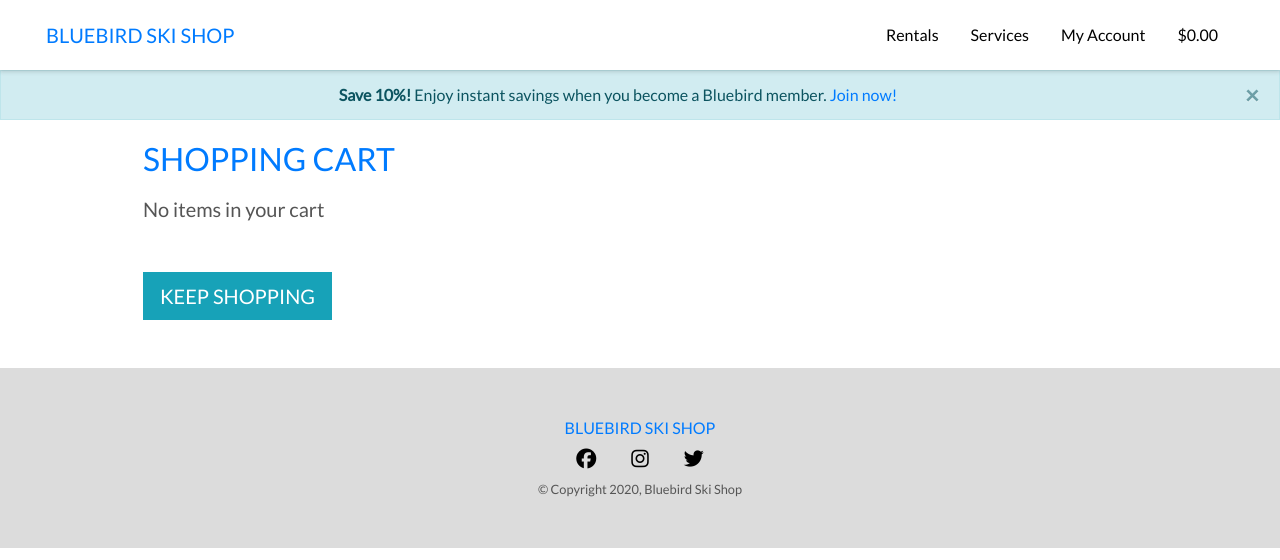
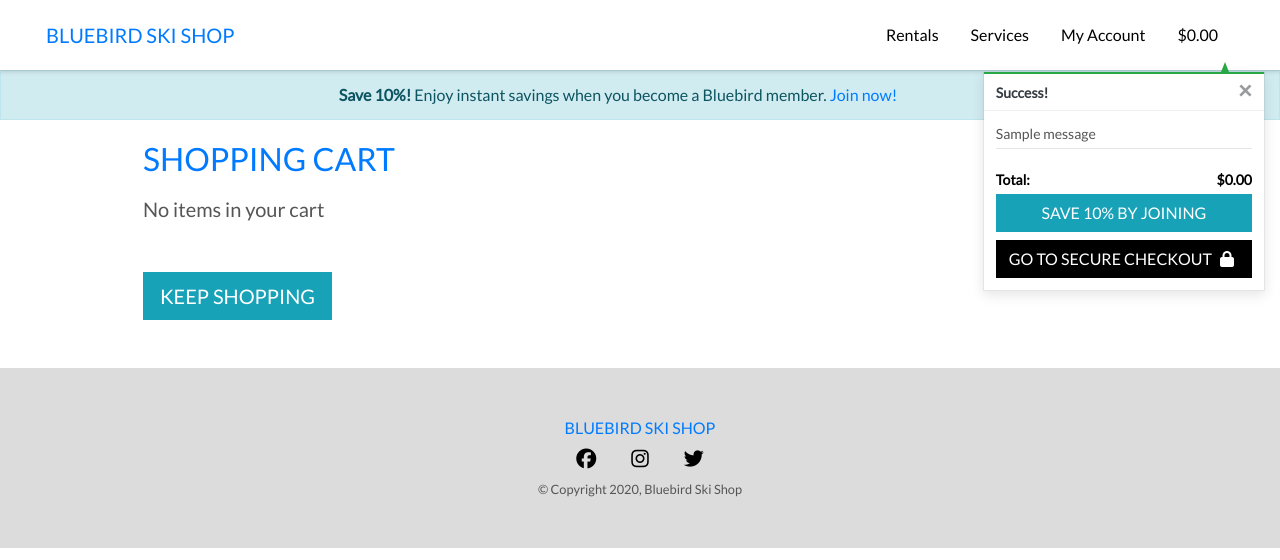
Before and after one commit to pmarre/bluebird_ski, a Django app: page /cart/ in a window 1280 px wide. Shown: the top 560 px of the page. Run offline with Django 3.2, Linux system fonts and the light colour scheme; tables that the repository leaves empty hold one stand-in row (values such as "Sample post"); one stand-in notice (Sample message) is shown; some libraries are stand-ins or nearby versions.

Commit message:
added toast functionality

```diff
--- a/bluebird_ski/settings.py
+++ b/bluebird_ski/settings.py
@@ -81,6 +81,8 @@
     },
 ]
 
+MESSAGE_STORAGE = 'django.contrib.messages.storage.session.SessionStorage'
+
 AUTHENTICATION_BACKENDS = [
     # Needed to login by username in Django admin, regardless of `allauth`
     'django.contrib.auth.backends.ModelBackend',
--- a/cart/templates/cart/cart.html
+++ b/cart/templates/cart/cart.html
@@ -1,4 +1,6 @@
-{% extends 'base.html' %} {% load static %} {% block page_header %} {% endblock %}
+{% extends 'base.html' %} {% load static %} {% load cart_tools %} {% block page_header %}
+<!--  -->
+{% endblock %}
 <!--  -->
 {% block content %}
 <div class="container cart-container">
@@ -91,7 +93,7 @@
               >
             </td>
             <td class="py-3">
-              <p class="my-0">${{item.service.price}}</p>
+              <p class="my-0">${{item.service.price | calc_subtotal:item.quantity }}</p>
             </td>
           </tr>
           {% endfor %}
@@ -99,7 +101,7 @@
             <td colspan="5" class="pt-5 text-right">
               <h6><strong>Cart Total: ${{ total|floatformat:2 }}</strong></h6>
               {% if request.user.is_authenticated %}
-              <h6>Membership discount: -${{ discount|floatformat:2 }}</h6>
+              <h6>Member discount: -${{ discount|floatformat:2 }}</h6>
               {% endif %}
               <h4 class="mt-4"><strong>Grand Total: ${{ grand_total|floatformat:2 }}</strong></h4>
             </td>
--- a/cart/views.py
+++ b/cart/views.py
@@ -1,4 +1,7 @@
-from django.shortcuts import render, redirect, reverse, HttpResponse
+from django.shortcuts import render, redirect, reverse, HttpResponse, get_object_or_404
+from django.contrib import messages
+from services.models import Service
+
 
 # Create your views here.
 
@@ -10,7 +13,7 @@
 
 def add_to_cart(request, item_id):
     """ Add a quantity of the specified service to the shopping cart """
-
+    service = get_object_or_404(Service, pk=item_id)
     quantity = int(request.POST.get('quantity'))
     redirect_url = request.POST.get('redirect_url')
     cart = request.session.get('cart', {})
@@ -26,16 +29,26 @@
             print(cart[item_id]['items_by_size'])
             if size in cart[item_id]['items_by_size'].keys():
                 cart[item_id]['items_by_size'][size] += quantity
+                messages.success(
+                    request, f'Successfully updated {service.name}, boot size {boot_size}, ski size {ski_size}cm quantity to {cart[item_id]["items_by_size"][size]}!')
             else:
                 cart[item_id]['items_by_size'][size] = quantity
+                messages.success(
+                    request, f'Successfully added {service.name}, boot size {boot_size}, ski size {ski_size}cm to cart!')
         else:
             cart[item_id] = {'items_by_size': {size: quantity}}
+            messages.success(
+                request, f'Successfully added {service.name}, boot size {boot_size}, ski size {ski_size}cm to cart!')
 
     else:
         if item_id in list(cart.keys()):
             cart[item_id] += quantity
+            messages.success(
+                request, f'Successfully updated {service.name} quantity to {cart[item_id]}!')
         else:
             cart[item_id] = quantity
+            messages.success(
+                request, f'Successfully added {service.name} to cart!')
 
     print(cart)
     request.session['cart'] = cart
@@ -46,6 +59,7 @@
 def adjust_cart(request, item_id):
     """ Adjust quantity of the specified service to the shopping cart """
 
+    service = get_object_or_404(Service, pk=item_id)
     quantity = int(request.POST.get('quantity'))
 
     size = None
@@ -57,16 +71,24 @@
     if size:
         if quantity > 0:
             cart[item_id]['items_by_size'][size] = quantity
+            messages.success(
+                request, f'Successfully updated {service.name} quantity to {cart[item_id]["items_by_size"][size]}!')
         else:
             del cart[item_id]['items_by_size'][size]
             if not cart[item_id]['items_by_size']:
                 cart.pop(item_id)
+                messages.success(
+                    request, f'Successfully removed {service.name} to cart!')
 
     else:
         if quantity > 0:
             cart[item_id] = quantity
+            messages.success(
+                request, f'Successfully updated {service.name} quantity to {cart[item_id]}!')
         else:
             cart.pop(item_id)
+            messages.success(
+                request, f'Successfully removed {service.name} to cart!')
 
     request.session['cart'] = cart
     return redirect(reverse('view_cart'))
@@ -76,6 +98,7 @@
     """ Remove specified service to the shopping cart """
 
     try:
+        service = get_object_or_404(Service, pk=item_id)
         size = None
         if 'size' in request.POST:
             size = request.POST['size']
@@ -84,14 +107,18 @@
         if size:
             del cart[item_id]['items_by_size'][size]
             if not cart[item_id]['items_by_size']:
-
                 cart.pop(item_id)
+            messages.success(
+                request, f'Successfully removed {service.name} to cart!')
 
         else:
             cart.pop(item_id)
+            messages.success(
+                request, f'Successfully removed {service.name} to cart!')
         request.session['cart'] = cart
 
         return redirect(reverse('view_cart'))
 
     except Exception as e:
+        messages.error(request, f'Error removing item: {e}')
         return HttpResponse(status=500)
--- a/static/css/base.css
+++ b/static/css/base.css
@@ -5,6 +5,70 @@
 body {
   color: #555;
   font-family: 'Lato';
+}
+
+.message-container {
+  position: fixed;
+  top: 72px;
+  right: 15px;
+  z-index: 99999999999;
+}
+
+.custom-toast {
+  overflow: visible;
+}
+
+.toast-capper {
+  height: 2px;
+}
+
+.bag-notification-wrapper {
+  height: 100px;
+  overflow-x: hidden;
+  overflow-y: auto;
+}
+
+.arrow-up {
+  width: 0;
+  height: 0;
+  border-left: 4px solid transparent;
+  border-right: 4px solid transparent;
+  border-bottom: 10px solid black;
+  position: absolute;
+  top: -10px;
+  right: 36px;
+}
+
+.arrow-primary {
+  border-bottom-color: #007bff !important;
+}
+
+.arrow-secondary {
+  border-bottom-color: #6c757d !important;
+}
+
+.arrow-success {
+  border-bottom-color: #28a745 !important;
+}
+
+.arrow-danger {
+  border-bottom-color: #dc3545 !important;
+}
+
+.arrow-warning {
+  border-bottom-color: #ffc107 !important;
+}
+
+.arrow-info {
+  border-bottom-color: #17a2b8 !important;
+}
+
+.arrow-light {
+  border-bottom-color: #f8f9fa !important;
+}
+
+.arrow-dark {
+  border-bottom-color: #343a40 !important;
 }
 
 .main-nav {
--- a/templates/base.html
+++ b/templates/base.html
@@ -50,7 +50,23 @@
       </button>
     </div>
     {% endif %} {% if messages %}
-    <div class="message-container"></div>
+    <div class="message-container">
+      {% for message in messages %}
+      <!--  -->
+      {% with message.level as level %} {% if level == 40 %}
+      <!--  -->
+      {% include 'includes/toasts/toast_error.html' %}
+      <!--  -->
+      {% elif level == 30 %}
+      <!--  -->
+      {% include 'includes/toasts/toast_warning.html' %}
+      <!--  -->
+      {% elif level == 25 %} {% include 'includes/toasts/toast_success.html' %}
+      <!--  -->
+      {% else %} {% include 'includes/toasts/toast_info.html' %}
+      <!--  -->
+      {% endif %} {% endwith %} {% endfor %}
+    </div>
     {% endif %} {% block page_header %} {% endblock %} {% block content %} {% endblock %}
     <!--  -->
     {% block footer %}
@@ -71,6 +87,10 @@
     </footer>
     {% endblock %}
     <!--  -->
-    {% block postloadjs %} {% endblock %}
+    {% block postloadjs %}
+    <script>
+      $('.toast').toast('show');
+    </script>
+    {% endblock %}
   </body>
 </html>
--- /dev/null
+++ b/templates/includes/toasts/toast_success.html
@@ -0,0 +1,61 @@
+<div class="toast custom-toast rounded-0 border-top-0" data-autohide="false">
+  <div class="arrow-up arrow-success"></div>
+  <div class="w-100 toast-capper bg-success"></div>
+  <div class="toast-header bg-white text-dark">
+    <strong class="mr-auto">Success!</strong>
+    <button type="button" class="ml-2 mb-1 close text-dark" data-dismiss="toast" aria-label="Close">
+      <span aria-hidden="true">&times;</span>
+    </button>
+  </div>
+  <div class="toast-body bg-white">
+    <div class="row">
+      <div class="col">
+        {{ message }}
+        <hr class="mt-1 mb-1" />
+      </div>
+    </div>
+    {% if grand_total %}
+    <p class="logo-font bg-white text-black py-1">Your Cart ({{ service_count }})</p>
+    <div class="bag-notification-wrapper">
+      {% for item in cart_items %}
+      <div class="row">
+        <div class="col-3 my-1">
+          <img src="/media/{{item.service.image}}" alt="" class="w-100" />
+        </div>
+        <div class="col-9">
+          <p class="my-0"><strong>{{ item.service.name }}</strong></p>
+          {% if item.service.has_sizes %}
+          <p class="my-0 small">Boot Size: {{ item.boot_size }}</p>
+          <p class="my-0 small">Ski/Snowbaord Size: {{ item.ski_size }}cm</p>
+          {% endif %}
+          <p class="my-0 small text-muted">Qty: {{ item.quantity }}</p>
+        </div>
+      </div>
+      <hr class="mt-1 mb-1" />
+      {% endfor %} {% endif %}
+      <div class="row">
+        <div class="col">
+          <strong>
+            <p class="mt-3 mb-1 text-black">
+              Total: <span class="float-right">${{ total|floatformat:2 }}</span>
+            </p>
+          </strong>
+
+          {% if request.user.is_authenticated %}
+          <div class="d-none"></div>
+          {% else %}
+          <a href="#" class="btn btn-info btn-block rounded-0">
+            <span class="text-uppercase">Save 10% By Joining</span>
+          </a>
+          {% endif %}
+          <a href="{% url 'view_cart' %}" class="btn btn-black btn-block rounded-0">
+            <span class="text-uppercase">Go To Secure Checkout</span>
+            <span class="icon">
+              <i class="fas fa-lock"></i>
+            </span>
+          </a>
+        </div>
+      </div>
+    </div>
+  </div>
+</div>
```
Also changed, not shown: cart/templatetags/cart_tools.py (added, +8 -0 lines), templates/includes/toasts/toast_error.html (added, +11 -0 lines), templates/includes/toasts/toast_info.html (added, +11 -0 lines), templates/includes/toasts/toast_warning.html (added, +11 -0 lines), cart/templatetags/__init__.py (added).
